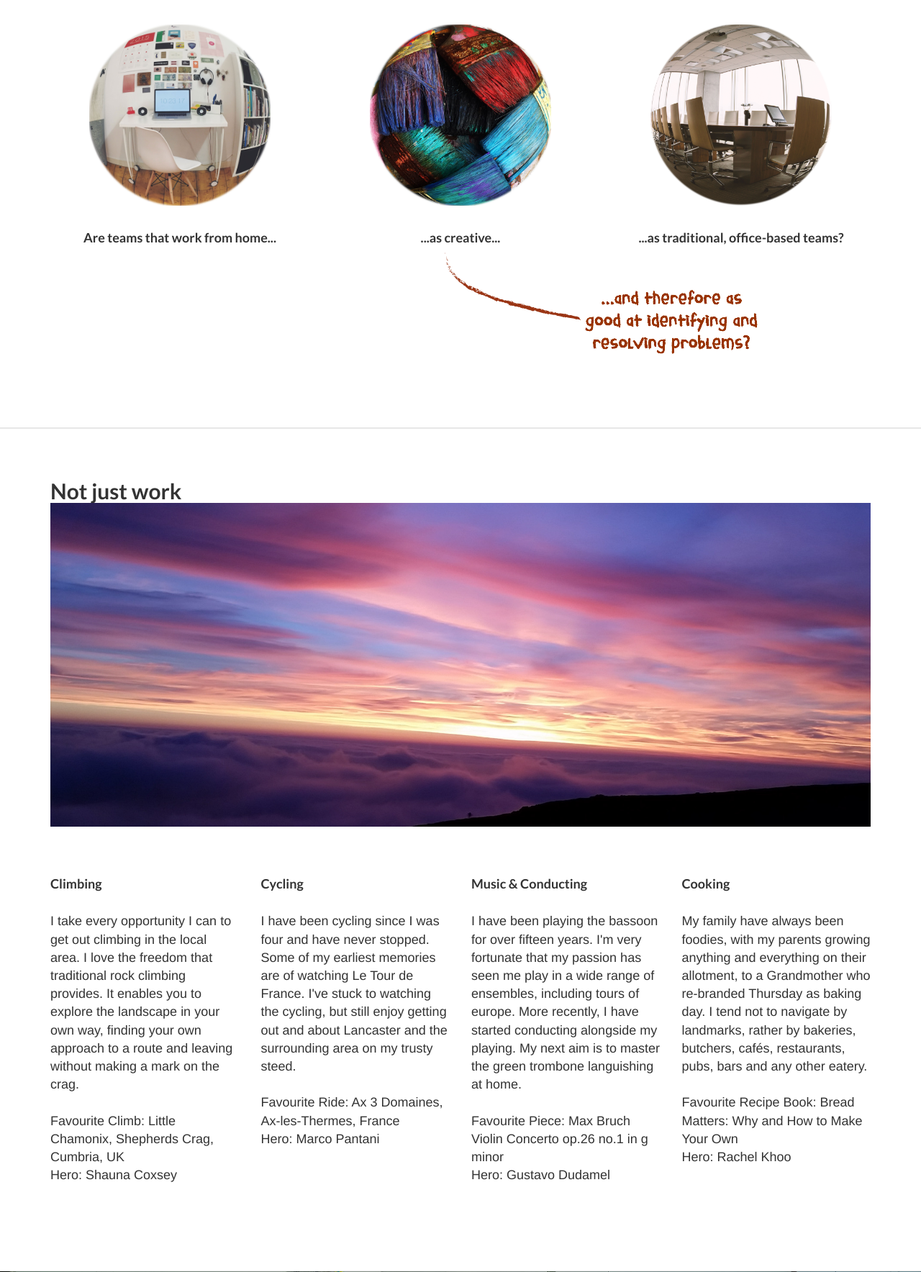
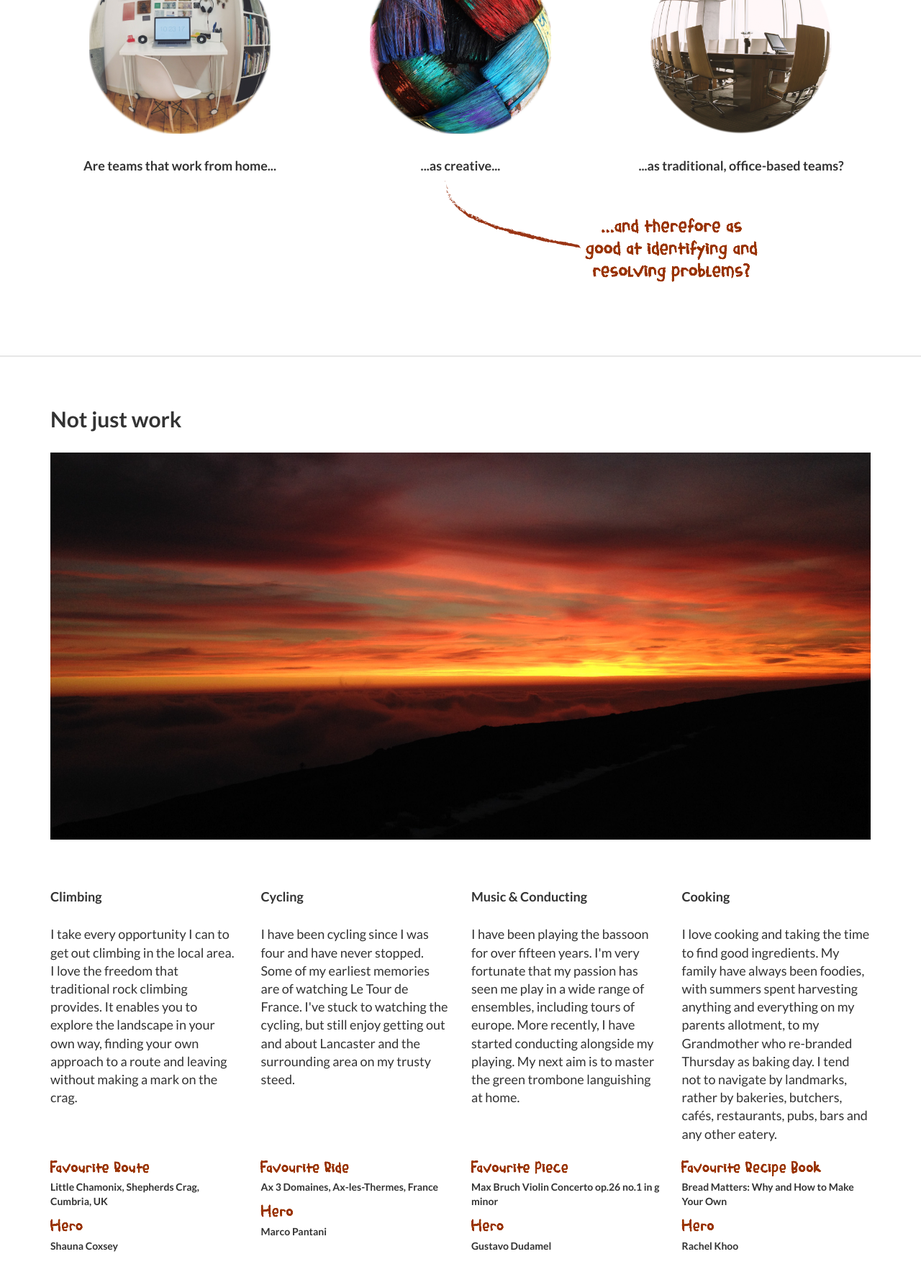
Before and after one commit to benshreeve/benshreeve.github.io, a PHP site: page / in a window 1280 px wide. Shown: the part 2400-4168 px from the top of the page at 72% size. Run offline with PHP 8.4, Linux system fonts and the light colour scheme; some libraries are stand-ins or nearby versions.

Commit message:
Attempting to use slider properly
I’m trying to restore the slider to its default settings so it runs
better

```diff
--- a/css/form.css
+++ b/css/form.css
@@ -90,6 +90,10 @@ input[type=submit]:hover {
 	padding-top:5px
 }
 
+.slider-buffer{
+	padding:30px 0px;
+}
+
 .researchQuestion img {
 	margin: 25px auto;
 	width: 70%;
@@ -118,7 +122,15 @@ input[type=submit]:hover {
 	font-family: crayonFont;
 	color: #ffffff;
 	font-size:28px;
+	letter-spacing: 2px;
+}
 
+.bodycrayon {
+	/* text-align: center; */
+	font-family: crayonFont;
+	color: #993300;
+	font-size:22px;
+	letter-spacing: 2px;
 }
 
 .crayonCaptionResearch {
--- a/css/landing-page.css
+++ b/css/landing-page.css
@@ -28,6 +28,11 @@ h6 {
 .lead {
     font-size: 18px;
     font-weight: 400;
+}
+
+.lead p {
+    font-size: 18px !important;
+    font-weight: 400 !important;
 }
 
 .intro-header {
--- a/css/slippry.css
+++ b/css/slippry.css
@@ -114,14 +114,14 @@
 /* element that wraps the slides */
 .sy-slides-wrap {
   position: relative;
-  height: 480px;
+  height: 100%;
   width: 100%; }
   .sy-slides-wrap:hover .sy-controls {
     display: block; }
 
 /* element that crops the visible area to the slides */
 .sy-slides-crop {
-  height: 450px;
+  height: 100%;
   width: 100%;
   position: absolute;
   overflow: hidden; }
--- a/index.html
+++ b/index.html
@@ -37,7 +37,6 @@
 	<!-- <script src="js/jquery.js"></script> -->
     <script src="js/bootstrap.min.js"></script>
 	<script src="http://use.edgefonts.net/cabin;source-sans-pro:n2,i2,n3,n4,n6,n7,n9.js"></script>
-	<link rel="stylesheet" href="css/demo.css">
 	<link rel="stylesheet" href="css/slippry.css">
 
 </head>
@@ -157,7 +156,7 @@
             	</div>
             </div>
 
-            <div class="row specialisms lonely">
+            <div class="row">
                 <div class="col-lg-4">
                 	 <h4 class="section-heading">Creativity</h4>
                 	 <p class="lead">
@@ -300,7 +299,7 @@ Chicken turducken pork belly corned beef. Ham hock ham shankle meatball salami.
                     <div class="clearfix"></div>
                     <h2 class="section-heading">Not just work
 
-                    <div>
+                    <div class="slider-buffer">
 						<ul id="hobbies">
 							<li><a href="#slide1"><img src="img/slider/Slider-1.jpg" alt=""></a></li>
 							<li><a href="#slide2"><img src="img/slider/Slider-2.jpg" alt=""></a></li>
@@ -317,15 +316,11 @@ Chicken turducken pork belly corned beef. Ham hock ham shankle meatball salami.
             	</div>
             </div>
 
-            <div class="row lonely">
+            <div class="row">
             	<div class="col-lg-3">
             		<h4 class="section-heading">Climbing</h4>
             		<p class="lead">
             	I take every opportunity I can to get out climbing in the local area. I love the freedom that traditional rock climbing provides. It enables you to explore the landscape in your own way, finding your own approach to a route and leaving without making a mark on the crag.
-            	</br></br>
-            	Favourite Climb: Little Chamonix, Shepherds Crag, Cumbria, UK
-            	</br>
-            	Hero: Shauna Coxsey
             		</p>
             	</div>
 
@@ -333,10 +328,6 @@ Chicken turducken pork belly corned beef. Ham hock ham shankle meatball salami.
             		<h4 class="section-heading">Cycling</h4>
             		<p class="lead">
             	I have been cycling since I was four and have never stopped. Some of my earliest memories are of watching Le Tour de France. I've stuck to watching the cycling, but still enjoy getting out and about Lancaster and the surrounding area on my trusty steed.
-            	</br></br>
-            	Favourite Ride: Ax 3 Domaines, Ax-les-Thermes, France
-            	</br>
-            	Hero: Marco Pantani
             	</p>
             	</div>
 
@@ -344,21 +335,48 @@ Chicken turducken pork belly corned beef. Ham hock ham shankle meatball salami.
             		<h4 class="section-heading">Music & Conducting</h4>
             		<p class="lead">
             	I have been playing the bassoon for over fifteen years. I'm very fortunate that my passion has seen me play in a wide range of ensembles, including tours of europe. More recently, I have started conducting alongside my playing. My next aim is to master the green trombone languishing at home.
-            	</br></br>
-            	Favourite Piece: Max Bruch Violin Concerto op.26 no.1 in g minor
-            	</br>
-            	Hero: Gustavo Dudamel
             		</p>
             	</div>
 
             	<div class="col-lg-3">
             		<h4 class="section-heading">Cooking</h4>
             		<p class="lead">
-            	My family have always been foodies, with my parents growing anything and everything on their allotment, to a Grandmother who re-branded Thursday as baking day. I tend not to navigate by landmarks, rather by bakeries, butchers, cafés, restaurants, pubs, bars and any other eatery.
-            	</br></br>
-            	Favourite Recipe Book: Bread Matters: Why and How to Make Your Own
-            	</br>
-            	Hero: Rachel Khoo
+            	I love cooking and taking the time to find good ingredients. My family have always been foodies, with summers spent harvesting anything and everything on my parents allotment, to my Grandmother who re-branded Thursday as baking day. I tend not to navigate by landmarks, rather by bakeries, butchers, cafés, restaurants, pubs, bars and any other eatery.
+            		</p>
+            	</div>
+
+        	</div>
+
+        	 <div class="row" class="lead">
+            	<div class="col-lg-3">
+					<p><span class="bodycrayon">Favourite Route</span></br>Little Chamonix, Shepherds Crag, Cumbria, UK</p>
+					<p><span class="bodycrayon">Hero</span></br>Shauna Coxsey</p>
+            	</div>
+
+            	<div class="col-lg-3">
+            		<p>
+    					<span class="bodycrayon">Favourite Ride</span></br>Ax 3 Domaines, Ax-les-Thermes, France
+    				</p>
+            		<p>
+            			<span class="bodycrayon">Hero</span></br>Marco Pantani
+            		</p>
+            	</div>
+
+            	<div class="col-lg-3">
+            		<p>
+            			<span class="bodycrayon">Favourite Piece</span></br>Max Bruch Violin Concerto op.26 no.1 in g minor
+            		</p>
+            		<p>
+            			<span class="bodycrayon">Hero</span></br>Gustavo Dudamel
+            		</p>
+            	</div>
+
+            	<div class="col-lg-3">
+            		<p>
+            	<span class="bodycrayon">Favourite Recipe Book</span></br>Bread Matters: Why and How to Make Your Own
+            		</p>
+            		<p>
+            			<span class="bodycrayon">Hero</span></br>Rachel Khoo
             		</p>
             	</div>
 
@@ -458,6 +476,8 @@ Chicken turducken pork belly corned beef. Ham hock ham shankle meatball salami.
 				$(function() {
 					var hobbies = $("#hobbies").slippry({
 						 transition: 'fade',
+						 start: 'random',
+// 						 slideCrop: 'height=70%'
 						// useCSS: true,
 						// speed: 5000,
 						// pause: 3000,
```
